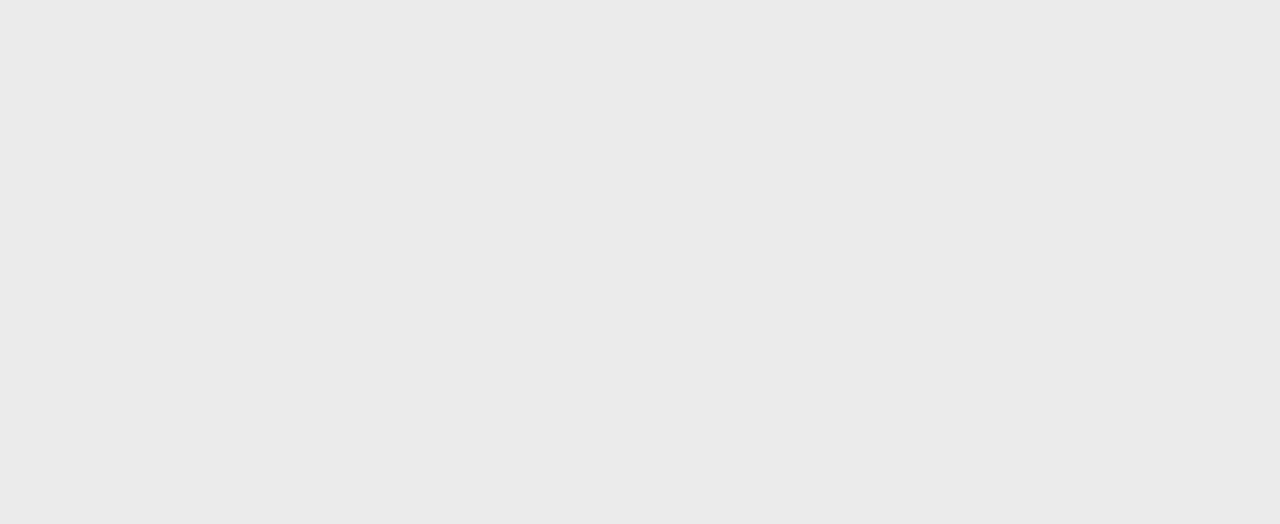
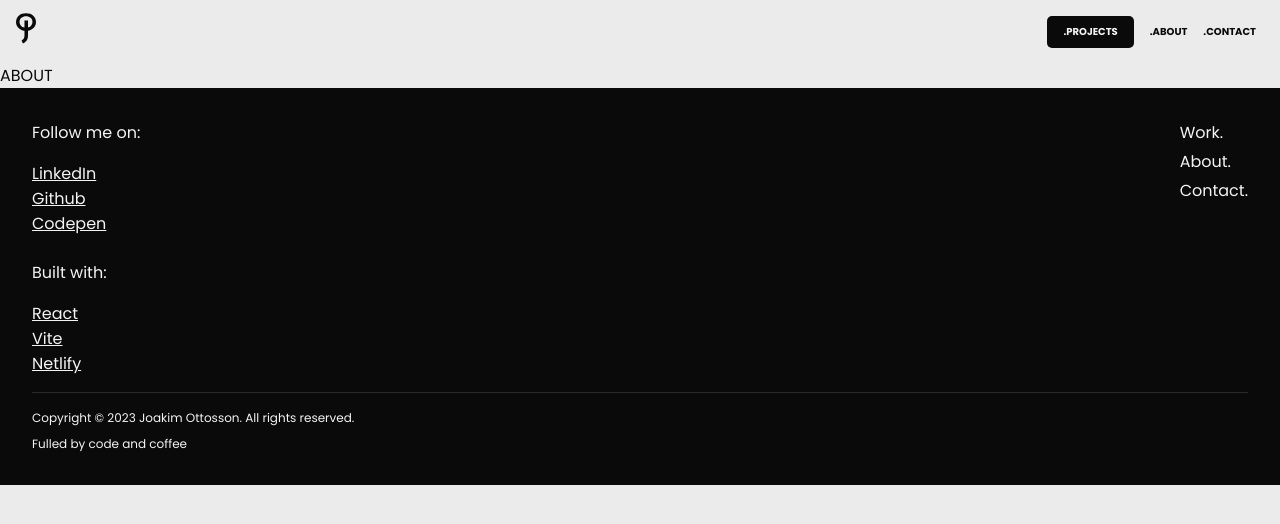
Before and after one commit to devjoppe/mi-cv-update, a React (Vite) app: page /about in a window 1280 px wide. Before the commit this address had no page. Shown: the top 524 px of the page. Built offline with nearby package versions, Linux system fonts and the light colour scheme.

Commit message:
Adding the about page and fixed routes

```diff
--- a/src/App.tsx
+++ b/src/App.tsx
@@ -6,6 +6,7 @@ import Layout from "./layout/Layout.tsx";
 
 // Pages
 import StartPage from "./pages/StartPage/StartPage.tsx";
+import AboutPage from "./pages/AboutPage/AboutPage.tsx";
 
 function App() {
 
@@ -13,6 +14,7 @@ function App() {
     <Routes>
         <Route path="/" element={<Layout />} >
             <Route index element={<StartPage />} />
+            <Route path="/about" element={<AboutPage />} />
         </Route>
     </Routes>
   )
--- /dev/null
+++ b/src/pages/AboutPage/AboutPage.tsx
@@ -0,0 +1,9 @@
+const AboutPage = () => {
+    return(
+        <div>
+            ABOUT
+        </div>
+    )
+}
+
+export default AboutPage
```
